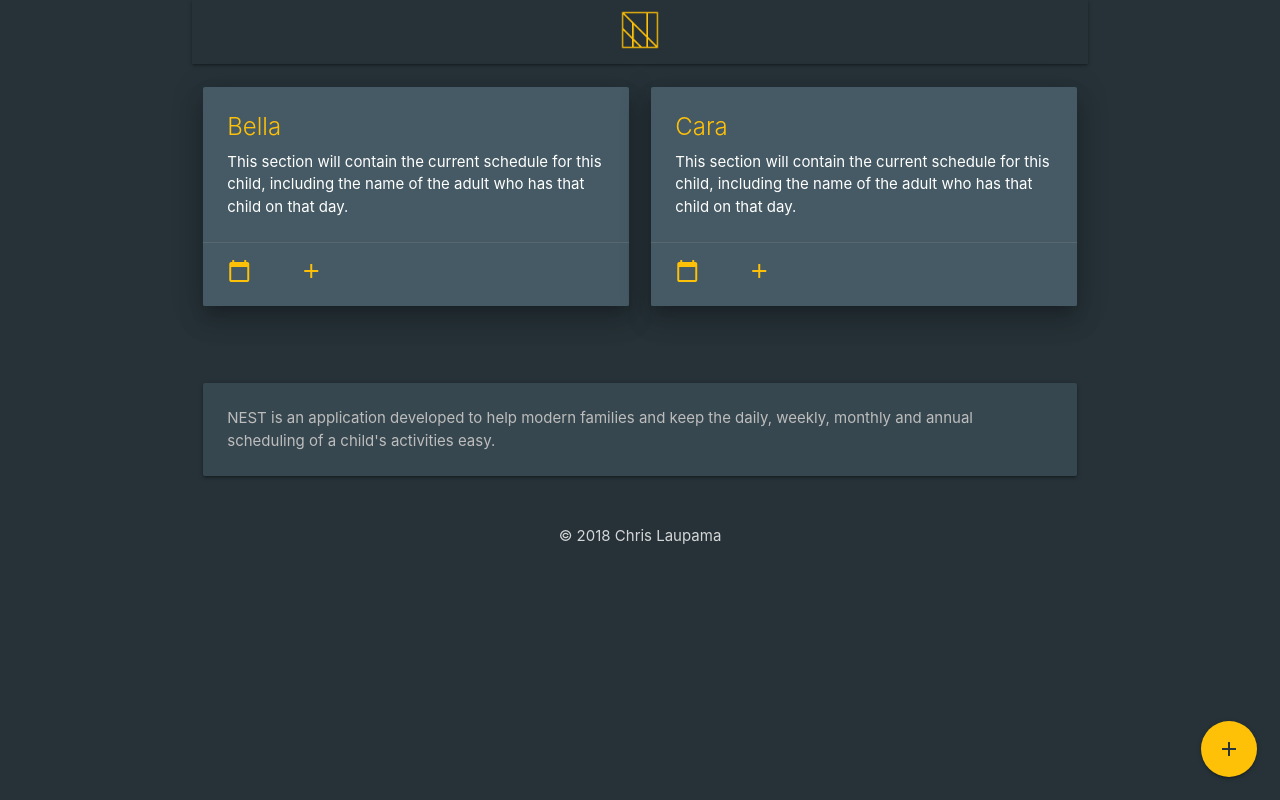
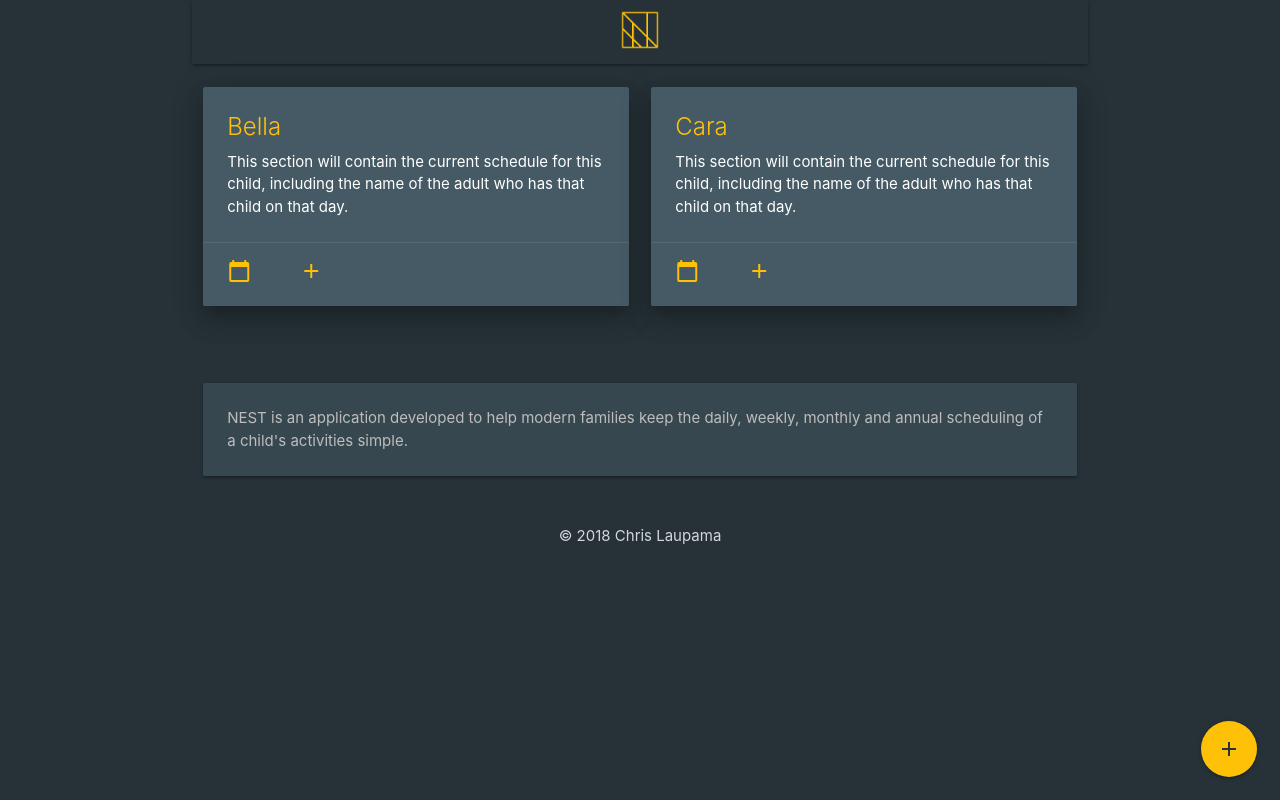
Before and after one commit to chrislaupama/nest-react, a React (Create React App) app: page /#/app in a window 1280 px wide. Built offline with nearby package versions, Linux system fonts and the light colour scheme.

Commit message:
changed the description to be more meaningful.

```diff
--- a/src/components/Footer/Footer.jsx
+++ b/src/components/Footer/Footer.jsx
@@ -8,9 +8,8 @@ export default class Footer extends React.Component {
           <div className="col s12">
             <div className="card-panel blue-grey darken-3">
               <span className="grey-text text-lighten-1">
-                NEST is an application developed to help modern families and
-                keep the daily, weekly, monthly and annual scheduling of a
-                child's activities easy.
+                NEST is an application developed to help modern families keep the daily, weekly, monthly and annual scheduling of a
+                child's activities simple.
               </span>
             </div>
           </div>
```
